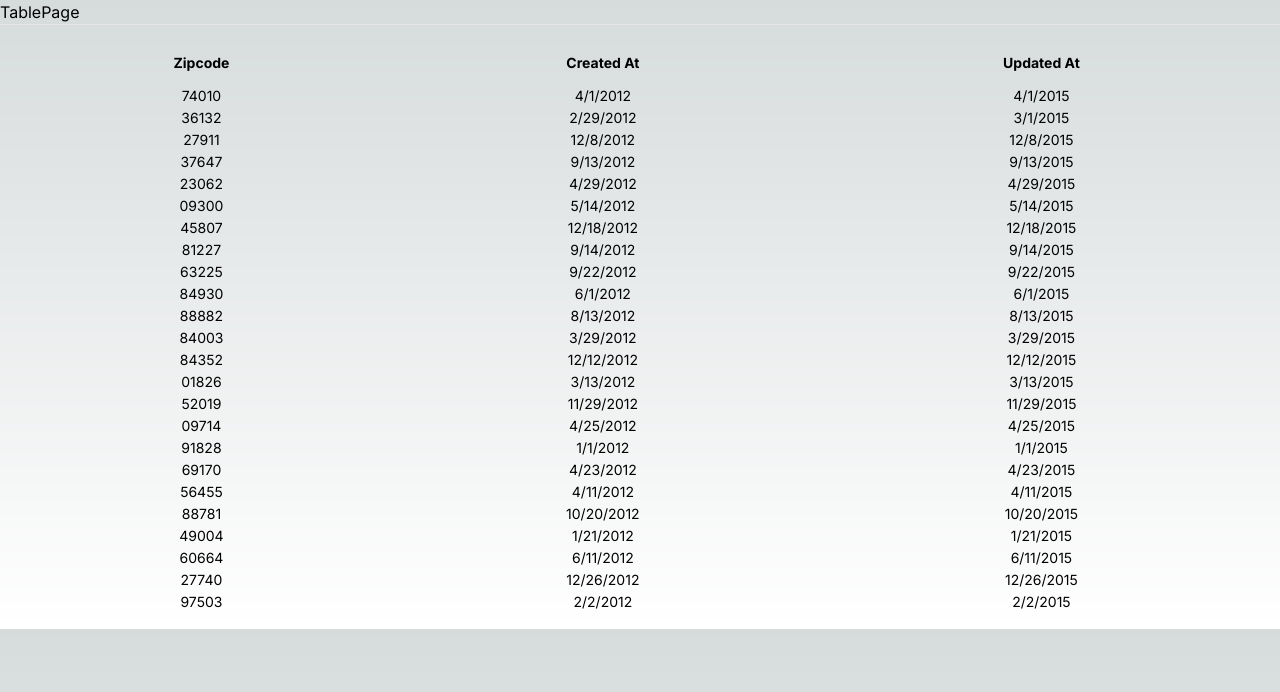
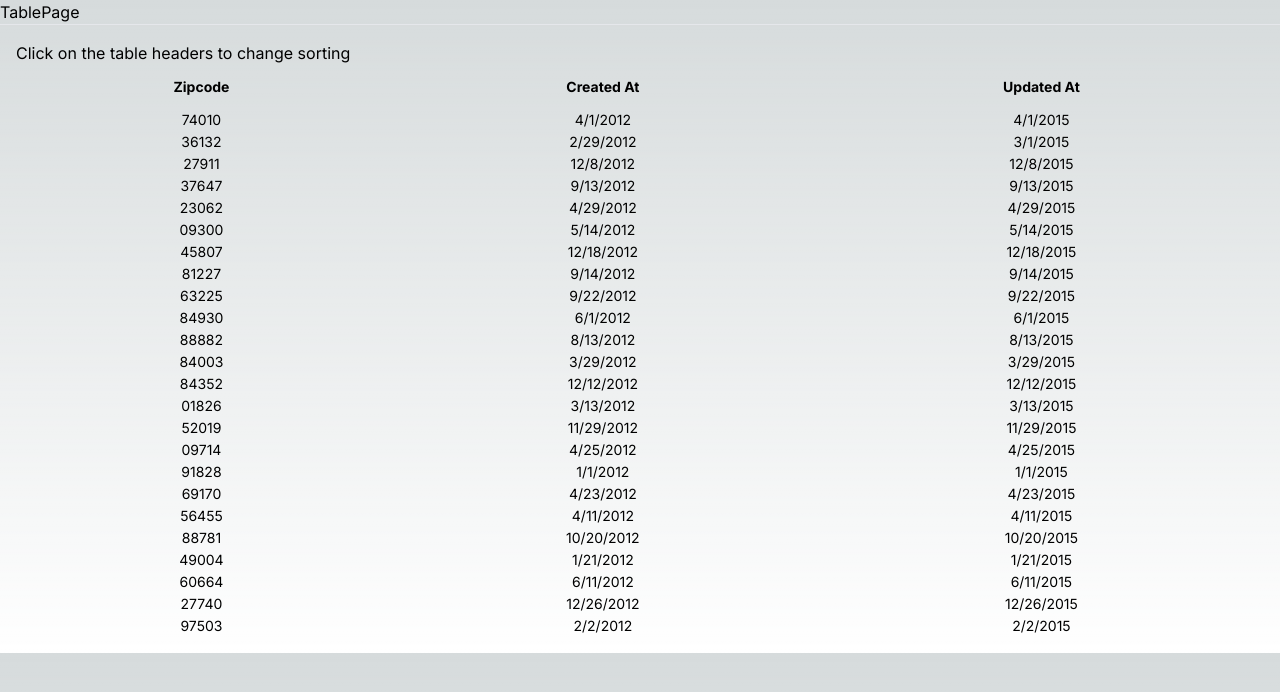
Before and after one commit to andrewduss/tanstack-tables, a Next.js app: page /sortable-table in a window 1280 px wide. Shown: the top 692 px of the page. Built offline with nearby package versions, Linux system fonts and the light colour scheme.

Commit message:
chore: add instructions
Signed-off-by: Andrew Duss <aduss@villahomes.com>

```diff
--- a/src/app/sortable-table/page.tsx
+++ b/src/app/sortable-table/page.tsx
@@ -65,6 +65,7 @@ const SortableTablePage = () => {
       <div>TablePage</div>
       <hr />
       <div className="m-4">
+        <p>Click on the table headers to change sorting</p>
       <table className="w-full text-sm text-center">
         <thead>
           {table.getHeaderGroups().map((hg) => (
```
